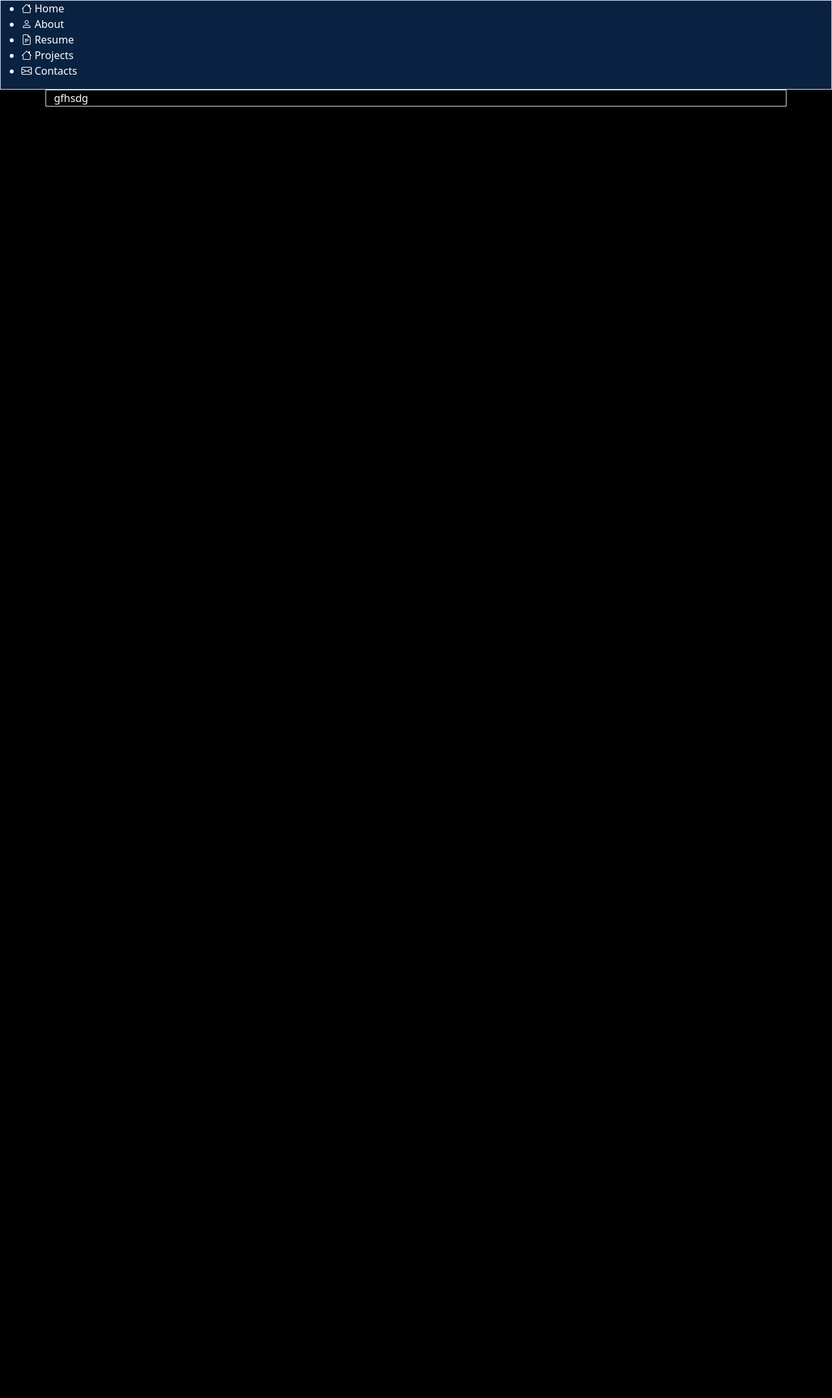
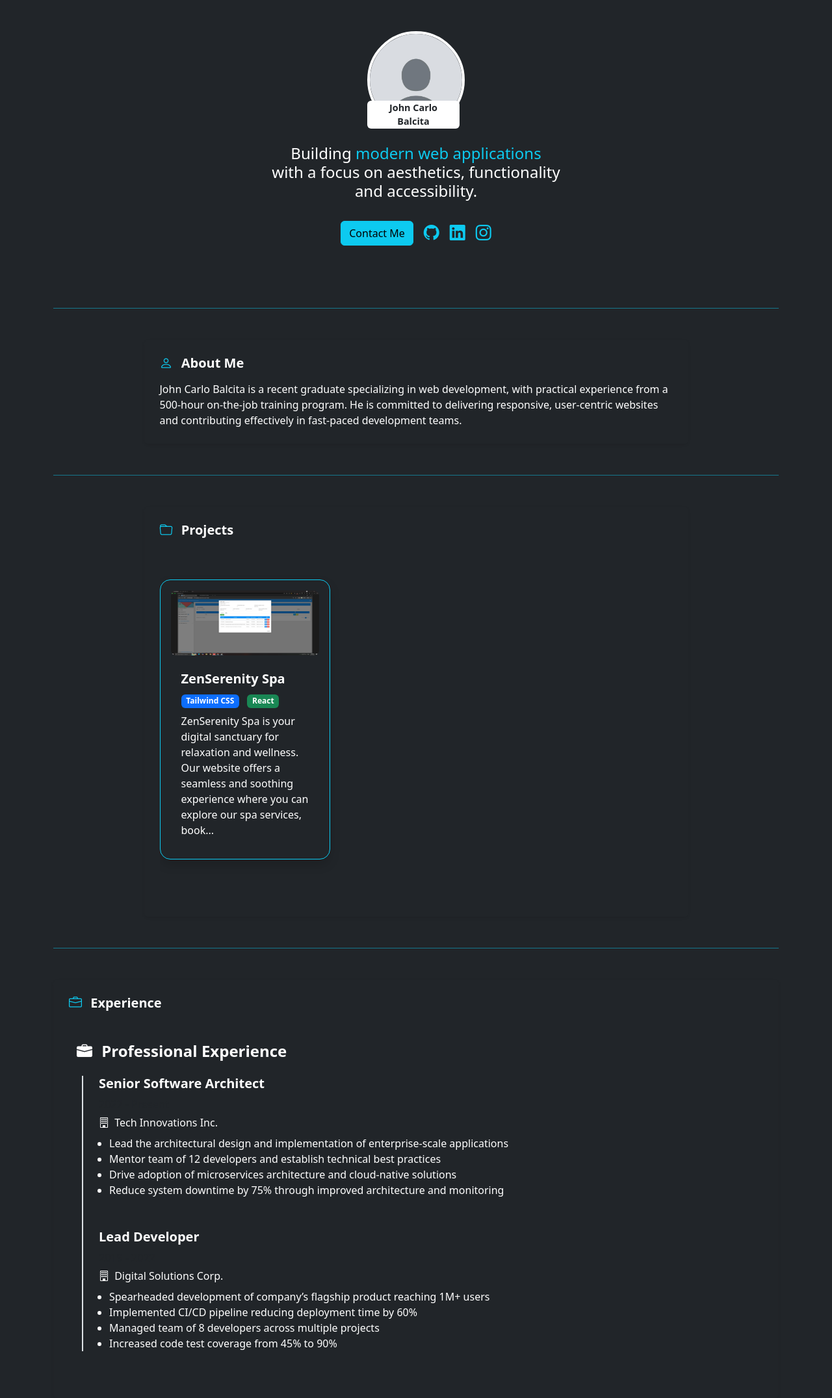
Before and after one commit to KARLO-00/KARLO-00.github.io, a PHP site: page / in a window 1280 px wide. Shown: the whole page at 65% size. Before the commit the page ends 164 px from the top, so only its background shows below. Run offline with PHP 8.4, Linux system fonts and the light colour scheme.

Commit message:
Changes
09/14/2025

```diff
--- a/assets/css/main.css
+++ b/assets/css/main.css
@@ -1,8 +1,25 @@
 body {
-    background-color:  black;
-    color: white;
+    background-color:  black !important;
+    color: white !important;
 }
 
 .header {
-    background-color: #0a2242;
+    /* background-color: #0a2242; */
 }
+
+img {
+    height: 100px;
+    width: 100px;
+}
+
+.email-btn {
+    text-decoration: none;
+    color: white
+}
+
+.myPic {
+    border: 4px solid white;
+    height: 150px;
+    width: 150px;
+    object-fit: cover;
+}
--- a/index.html
+++ b/index.html
@@ -4,11 +4,12 @@
 <head>
     <meta charset="UTF-8">
     <meta name="viewport" content="width=device-width, initial-scale=1.0">
-    <title>John Carlo Balcita</title>
+    <title>Document</title>
+    <link rel="stylesheet" href="assets/css/main.css">
 
     <!-- Favicons -->
-    <link href="assets/img/favicon.png" rel="icon">
-    <link href="assets/img/apple-touch-icon.png" rel="apple-touch-icon">
+    <!-- <link href="assets/img/favicon.png" rel="icon">
+    <link href="assets/img/apple-touch-icon.png" rel="apple-touch-icon"> -->
 
     <!-- Fonts -->
     <link href="https://fonts.googleapis.com" rel="preconnect">
@@ -24,26 +25,138 @@
     <link href="assets/vendor/glightbox/css/glightbox.min.css" rel="stylesheet">
     <link href="assets/vendor/swiper/swiper-bundle.min.css" rel="stylesheet">
 
-    <!-- Main CSS File -->
-    <link href="assets/css/main.css" rel="stylesheet">
+    <link rel="stylesheet" href="https://cdn.jsdelivr.net/npm/bootstrap-icons@1.11.3/font/bootstrap-icons.css">
 </head>
 
 <body>
-    <header class="header border">
-        <div class="">
-            <nav class="navmenu">
-                <ul>
-                    <li> <i class="bi bi-house navicon"></i> Home</li>
-                    <li> <i class="bi bi-person navicon"></i> About</li>
-                    <li><i class="bi bi-file-earmark-text navicon"></i> Resume</li>
-                    <li><i class="bi bi-house navicon"></i> Projects</li>
-                    <li><i class="bi bi-envelope navicon"></i> Contacts</li>
-                </ul>
-            </nav>
+    <div class="content bg-dark">
+        <!-- <div class="row"><a href="#aboutme">sgf</a></div> -->
+        <div class="container">
+            <div class="d-flex flex-column align-items-center text-center text-white p-5">
+                <div class="position-relative mb-4">
+                    <img src="assets/images/default.jpg" alt="John Carlo Balcita" class="rounded-circle myPic">
+                    <span class="position-absolute bg-white text-dark px-2 rounded"
+                        style="bottom: 0; right: 8px; font-weight: 600; font-size: 0.9rem;">
+                        John Carlo Balcita
+                    </span>
+                </div>
+
+                <!-- Headline with highlighted words -->
+                <h4>
+                    Building <span class="text-info">modern web applications</span><br>
+                    with a focus on aesthetics, functionality<br> and accessibility.
+                </h4>
+
+                <!-- Button and social icons -->
+                <div class="mt-4 d-flex gap-3 justify-content-center">
+                    <button class="btn btn-info">Contact Me</button>
+                    <a href="https://github.com/yourusername" target="_blank" class="text-info fs-4"><i
+                            class="bi bi-github"></i></a>
+                    <a href="https://linkedin.com/in/yourusername" target="_blank" class="text-info fs-4"><i
+                            class="bi bi-linkedin"></i></a>
+                    <a href="https://instagram.com/yourusername" target="_blank" class="text-info fs-4"><i
+                            class="bi bi-instagram"></i></a>
+                </div>
+            </div>
+
+            <hr class="border-info opacity-50 mx-auto my-5">
+
+            <div class="p-4 rounded shadow-sm mx-auto w-75" id="aboutme">
+                <h5 class="mb-3 fw-bold">
+                    <i class="bi bi-person text-info me-2"></i> About Me
+                </h5>
+                <p class="mb-0" style="line-height: 1.5; font-size: 1rem;">
+                    John Carlo Balcita is a recent graduate specializing in web development, with practical experience
+                    from a 500-hour on-the-job training program. He is committed to delivering responsive, user-centric
+                    websites and contributing effectively in fast-paced development teams.
+                </p>
+            </div>
+
+            <hr class="border-info opacity-50 mx-auto my-5">
+
+            <div class="p-4 rounded shadow-sm mx-auto w-75">
+                <h5 class="mb-3 fw-bold">
+                    <i class="bi bi-folder text-info me-2"></i> Projects
+                </h5>
+
+                <div class="d-flex overflow-auto gap-4 pb-3" style="scroll-snap-type: x mandatory;">
+                    <div class="col-4 my-5">
+                        <div class="card bg-dark text-white border border-info rounded-4 p-3 shadow"
+                            style="max-width: 500px;">
+
+                            <!-- Project Image -->
+                            <img src="assets/images/weekly_act.png" class="card-img-top rounded-3"
+                                alt="ZenSerenity Spa Project">
+
+                            <!-- Card Body -->
+                            <div class="card-body">
+                                <h5 class="card-title fw-bold mt-2">ZenSerenity Spa</h5>
+
+                                <!-- Tech Stack Badges -->
+                                <div class="mb-2">
+                                    <span class="badge bg-primary me-2">Tailwind CSS</span>
+                                    <span class="badge bg-success">React</span>
+                                </div>
+
+                                <!-- Description -->
+                                <p class="card-text" style="line-height: 1.5;">
+                                    ZenSerenity Spa is your digital sanctuary for relaxation and wellness. Our website
+                                    offers a seamless and soothing experience where you can explore our spa services,
+                                    book...
+                                </p>
+                            </div>
+                        </div>
+                    </div>
+
+                    <!-- Add more project here -->
+                </div>
+            </div>
+
+            <hr class="border-info opacity-50 mx-auto my-5">
+
+            <div class="p-4 rounded shadow-sm mx-auto">
+                <h5 class="mb-3 fw-bold">
+                    <i class="bi bi-briefcase text-info me-2"></i> Experience
+                </h5>
+
+                <div class="container my-5 text-white">
+                    <h4 class="fw-bold mb-4">
+                        <i class="bi bi-briefcase-fill me-2"></i> Professional Experience
+                    </h4>
+
+                    <div class="border-start border-2 ps-4 ms-2">
+                        <!-- Experience Block 1 -->
+                        <div class="position-relative mb-5">
+
+                            <h5 class="fw-bold">Senior Software Architect</h5>
+                            <p class="text-muted mb-1">2022 - Present</p>
+                            <p class="mb-2"><i class="bi bi-building me-1"></i> Tech Innovations Inc.</p>
+                            <ul class="ps-3">
+                                <li>Lead the architectural design and implementation of enterprise-scale
+                                    applications</li>
+                                <li>Mentor team of 12 developers and establish technical best practices</li>
+                                <li>Drive adoption of microservices architecture and cloud-native solutions</li>
+                                <li>Reduce system downtime by 75% through improved architecture and monitoring</li>
+                            </ul>
+                        </div>
+
+                        <!-- Experience Block 2 -->
+                        <div class="position-relative mb-4">
+
+                            <h5 class="fw-bold">Lead Developer</h5>
+                            <p class="text-muted mb-1">2019 - 2022</p>
+                            <p class="mb-2"><i class="bi bi-building me-1"></i> Digital Solutions Corp.</p>
+                            <ul class="ps-3">
+                                <li>Spearheaded development of company’s flagship product reaching 1M+ users</li>
+                                <li>Implemented CI/CD pipeline reducing deployment time by 60%</li>
+                                <li>Managed team of 8 developers across multiple projects</li>
+                                <li>Increased code test coverage from 45% to 90%</li>
+                            </ul>
+                        </div>
+                    </div>
+                </div>
+            </div>
         </div>
-    </header>
-    <div class="container border">
-        gfhsdg
     </div>
 
     <!-- Vendor JS Files -->
@@ -58,8 +171,8 @@
     <script src="assets/vendor/glightbox/js/glightbox.min.js"></script>
     <script src="assets/vendor/swiper/swiper-bundle.min.js"></script>
 
-    <!-- Main JS File -->
-    <script src="assets/js/main.js"></script>
+    <!-- Add jQuery first -->
+    <script src="https://code.jquery.com/jquery-3.6.0.min.js"></script>
 </body>
 
 </html>
```
Also changed, not shown: includes/footer.php (added, +14 -0 lines), includes/head.php (added, +22 -0 lines), assets/images/default.jpg (added), assets/images/weekly_act.png (added), assets/js/main.js (added), 3 other files.
